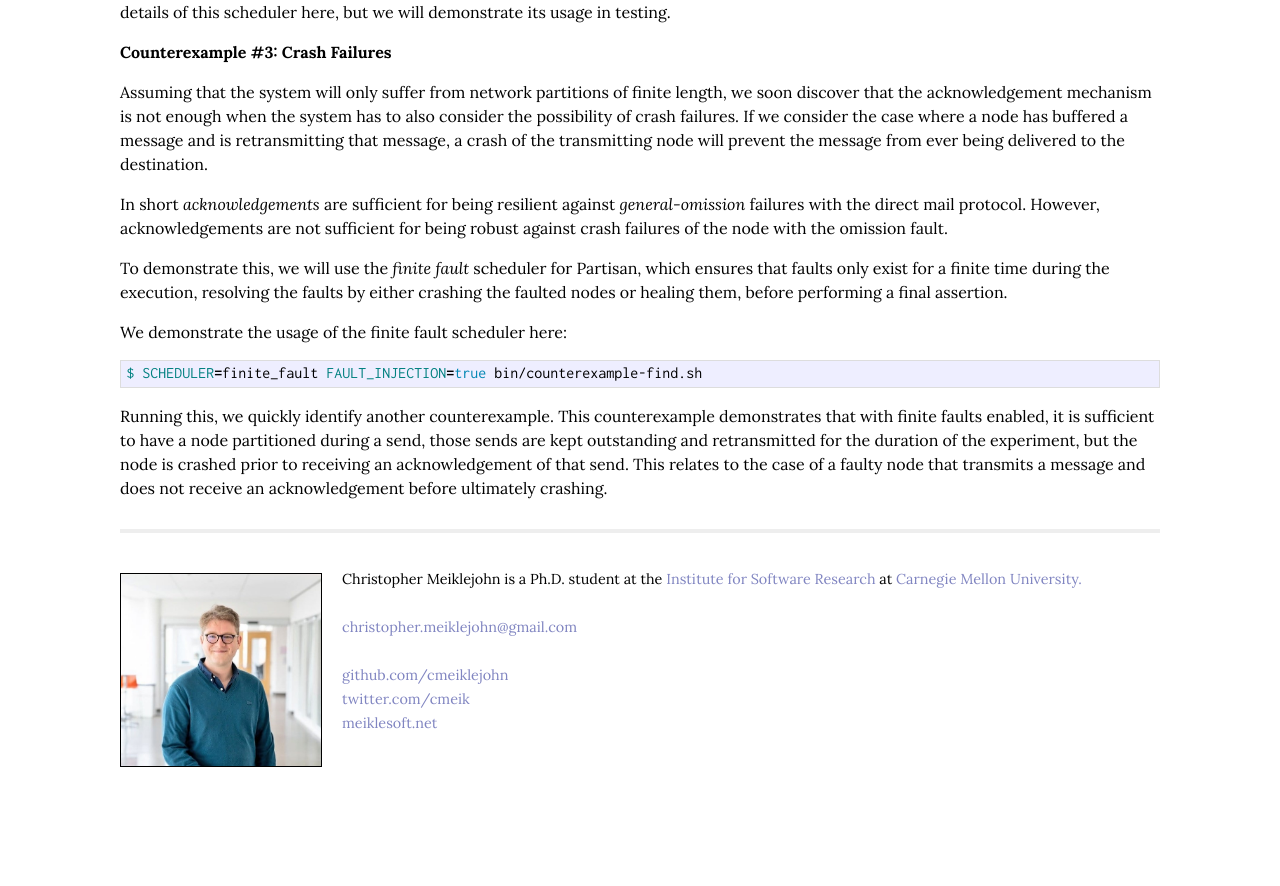
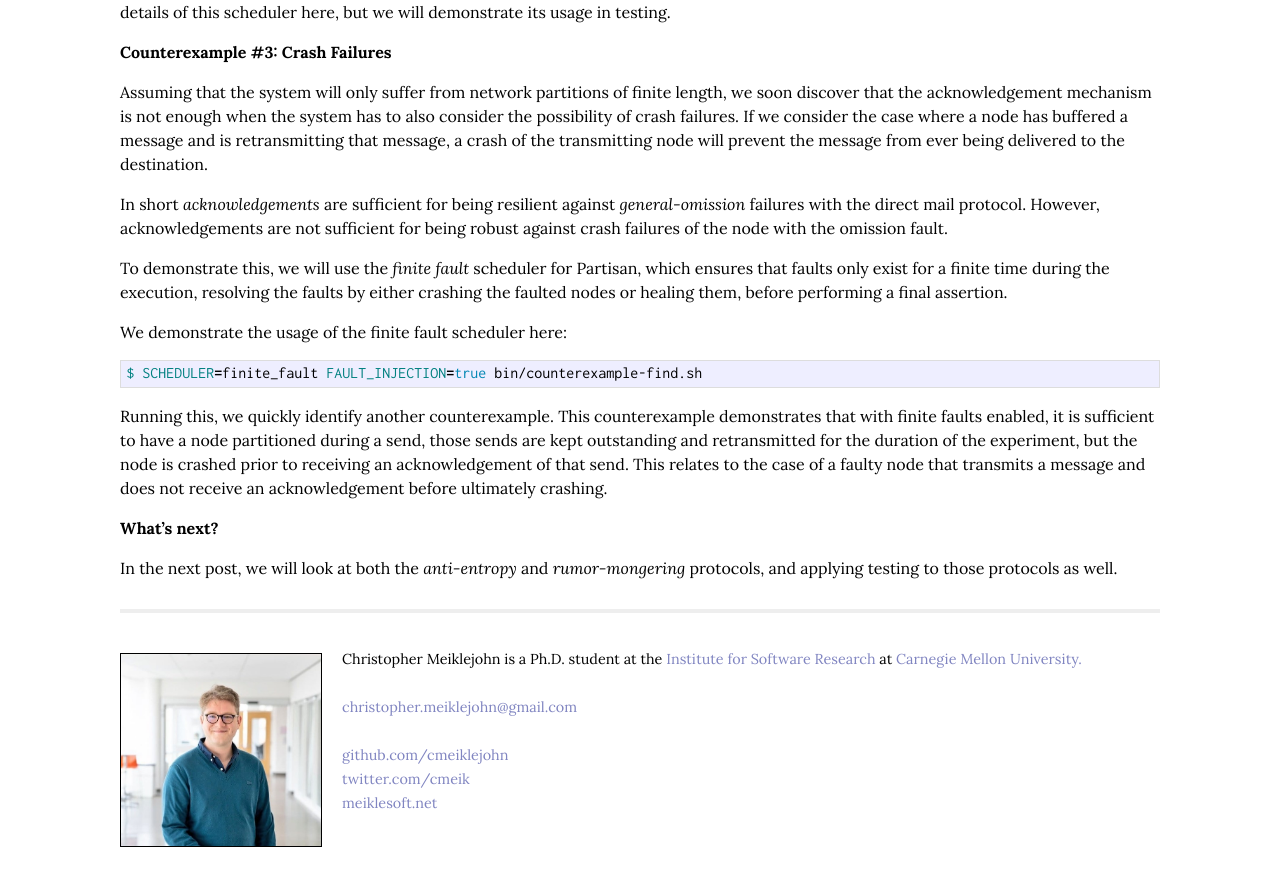
Before and after one commit to cmeiklejohn/cmeiklejohn.github.io, a Jekyll site: the page built from _posts/2019-04-20-fault-injection-demers-direct-mail.markdown, in a window 1280 px wide and 900 px high, scrolled down 6541 px. Shown: the top 886 px of the window. Built offline with Jekyll 4.4.1, drawn with Linux system fonts in a browser that asks for light colours; some web fonts are replaced; before the commit the page ends 7361 px from its top, so only the background shows below that.

Commit message:
prototyping new article

```diff
--- a/_posts/2019-04-20-fault-injection-demers-direct-mail.markdown
+++ b/_posts/2019-04-20-fault-injection-demers-direct-mail.markdown
@@ -267,3 +267,7 @@ $ SCHEDULER=finite_fault FAULT_INJECTION=true bin/counterexample-find.sh
 {% endhighlight %}
 
 Running this, we quickly identify another counterexample.  This counterexample demonstrates that with finite faults enabled, it is sufficient to have a node partitioned during a send, those sends are kept outstanding and retransmitted for the duration of the experiment, but the node is crashed prior to receiving an acknowledgement of that send.  This relates to the case of a faulty node that transmits a message and does not receive an acknowledgement before ultimately crashing.
+
+### What's next?
+
+In the next post, we will look at both the *anti-entropy* and *rumor-mongering* protocols, and applying testing to those protocols as well.
```
